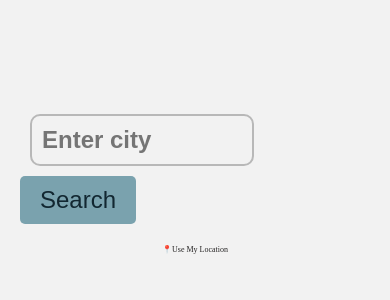
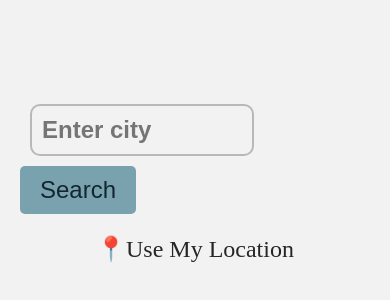
Before and after one commit to NerminAeil/Weather-app, a plain HTML site: page index.html in a window 390 px wide. Shown: the part 238-538 px from the top of the page. Drawn offline with Linux system fonts and the light colour scheme.

Commit message:
Increase font size for MyLocation on small screens

```diff
--- a/weather.css
+++ b/weather.css
@@ -167,6 +167,6 @@ p {
 @media screen and (max-width:600px)
 {
   #MyLocation{
-    font-size:0.5rem;
+    font-size:1.5rem;
     }
 }
```
